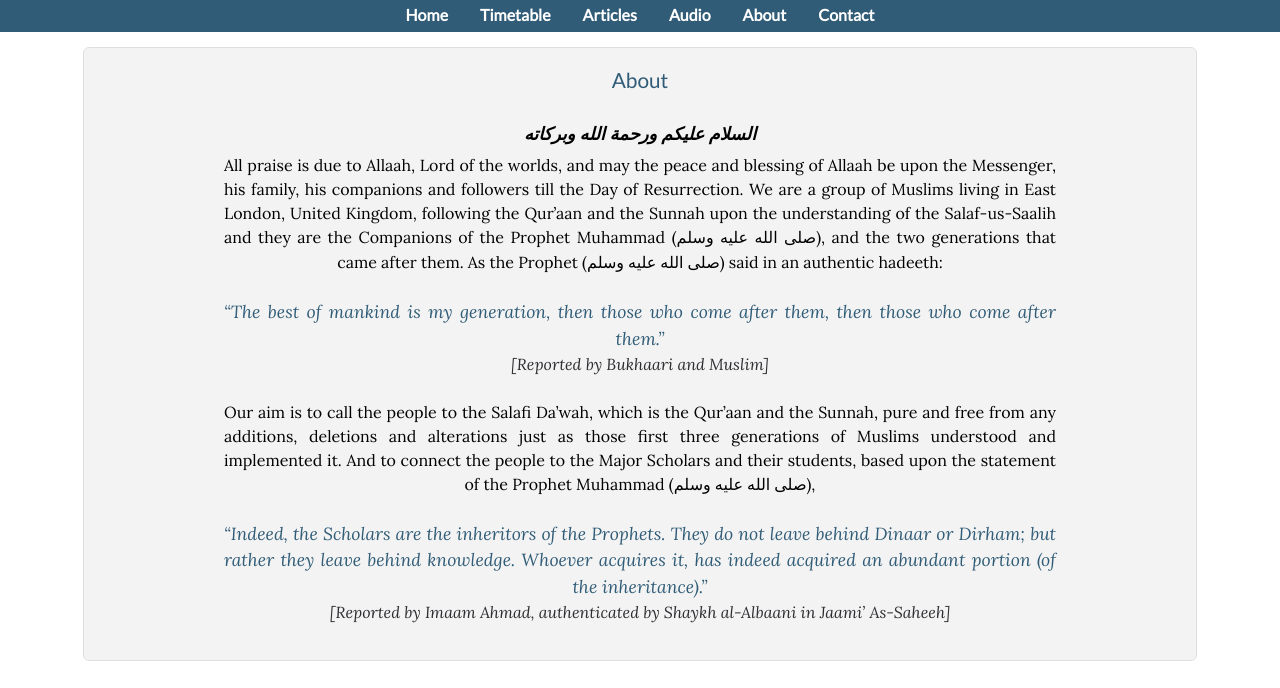
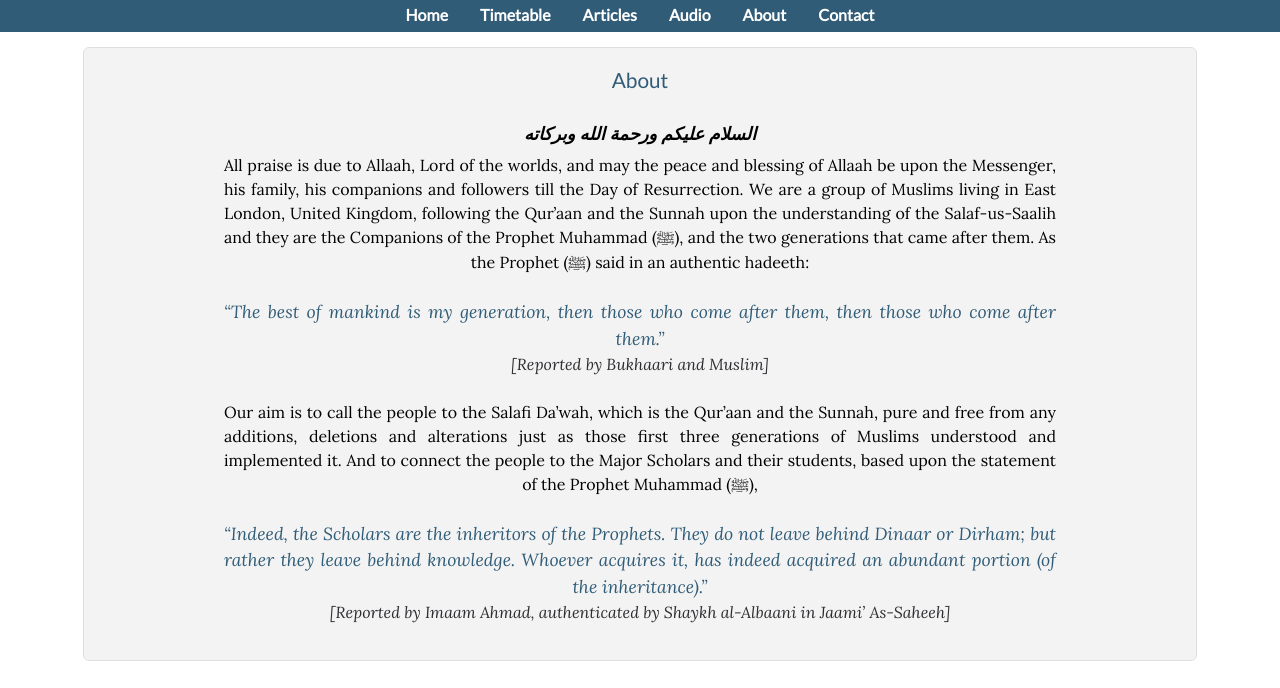
Before and after one commit to AbdullahRehmat/Masjid-Bin-Baz-Site, a Flask app: page /about in a window 1280 px wide. Shown: the part 380-1068 px from the top of the page. Run offline with Flask 2, Linux system fonts and the light colour scheme; some libraries are stand-ins or nearby versions; some web fonts are replaced.

Commit message:
Added Lignatures for Arabic Text + Improved Formatting

```diff
--- a/templates/public/about.html
+++ b/templates/public/about.html
@@ -13,11 +13,8 @@
         followers till the Day of Resurrection. We are a group of Muslims living in
         East London, United Kingdom, following the Qur’aan and the Sunnah upon the
         understanding of the Salaf-us-Saalih and they are the Companions of the
-        Prophet Muhammad (<span class="style-arabic-light">صلى الله عليه وسلم</span
-        >), and the two generations that came after them. As the Prophet (<span
-            class="style-arabic-light"
-            >صلى الله عليه وسلم</span
-        >) said in an authentic hadeeth:
+        Prophet Muhammad (<span class="style-arabic-light">&#65018</span>), and the two generations that came after
+        them. As the Prophet (<span class="style-arabic-light">&#65018</span>) said in an authentic hadeeth:
         <br />
         <br />
         <span class="style-hadeeth">
@@ -32,9 +29,7 @@
         the Sunnah, pure and free from any additions, deletions and alterations just
         as those first three generations of Muslims understood and implemented it.
         And to connect the people to the Major Scholars and their students, based
-        upon the statement of the Prophet Muhammad (<span class="style-arabic-light"
-            >صلى الله عليه وسلم</span
-        >),
+        upon the statement of the Prophet Muhammad (<span class="style-arabic-light">&#65018</span>),
         <br />
         <br />
         <span class="style-hadeeth">
```
Also changed, not shown: templates/public/timetable.html (+7 -14 lines), templates/public/audio.html (indentation only), templates/public/contact.html (indentation only), templates/public/layout.html (indentation only).
